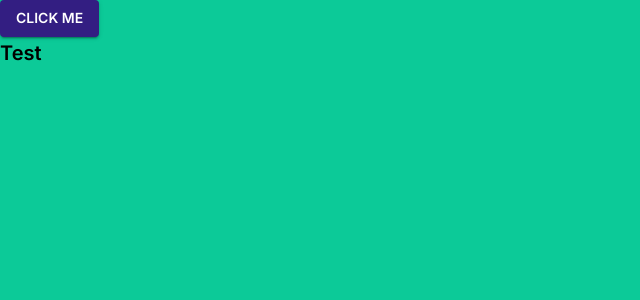
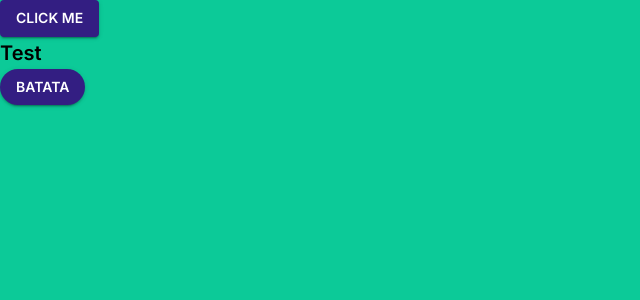
Before and after one commit to laaragm/Sustainability-Matters-FrontEnd, a React (Create React App) app: page / in a window 1280 px wide. Shown: the top 300 px of the page, without its empty margins (0-640 px from the left). Built offline with nearby package versions, Linux system fonts and the light colour scheme.

Commit message:
Creat customized button

```diff
--- a/src/pages/HomePage/index.tsx
+++ b/src/pages/HomePage/index.tsx
@@ -1,4 +1,5 @@
 import { Button, Typography, useTheme } from "@mui/material";
+import { CustomizedButton } from '../../shared/components/CustomizedButton';
 
 export default function HomePage() {
     const theme = useTheme();
@@ -14,6 +15,10 @@ export default function HomePage() {
             >
                 Test
             </Typography>
+
+            <CustomizedButton borderRadius='40px'>
+                batata
+            </CustomizedButton>
         </>
     );
 }
--- /dev/null
+++ b/src/shared/components/CustomizedButton/index.tsx
@@ -0,0 +1,24 @@
+import { Button } from '@mui/material';
+import { ReactNode } from 'react';
+
+interface CustomizedButtonProps {
+    children: ReactNode;
+    variant?: "text" | "outlined" | "contained";
+    color?: "inherit" | "primary" | "secondary" | "success" | "error" | "info" | "warning";
+    borderRadius?: string;
+}
+
+export function CustomizedButton(
+    {
+        children,
+        variant = "contained",
+        color = "primary",
+        borderRadius = "10px" }: CustomizedButtonProps
+) {
+
+    return (
+        <Button color={color} variant={variant} sx={{ borderRadius: { borderRadius } }}>
+            {children}
+        </Button>
+    )
+}
```
